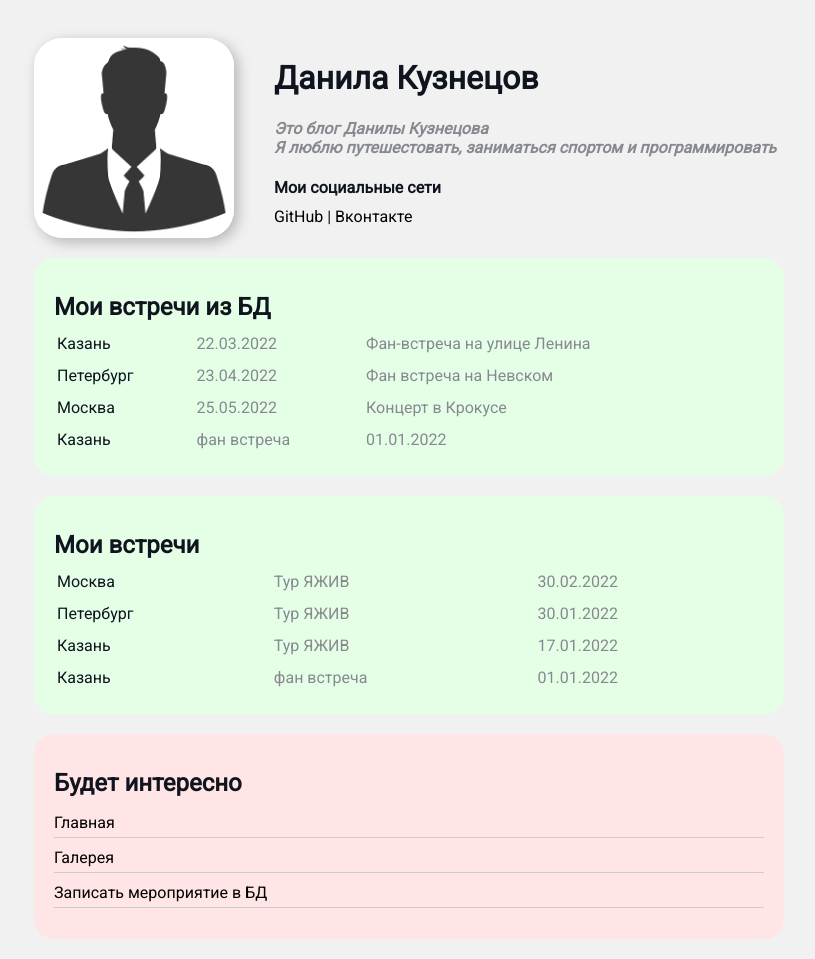
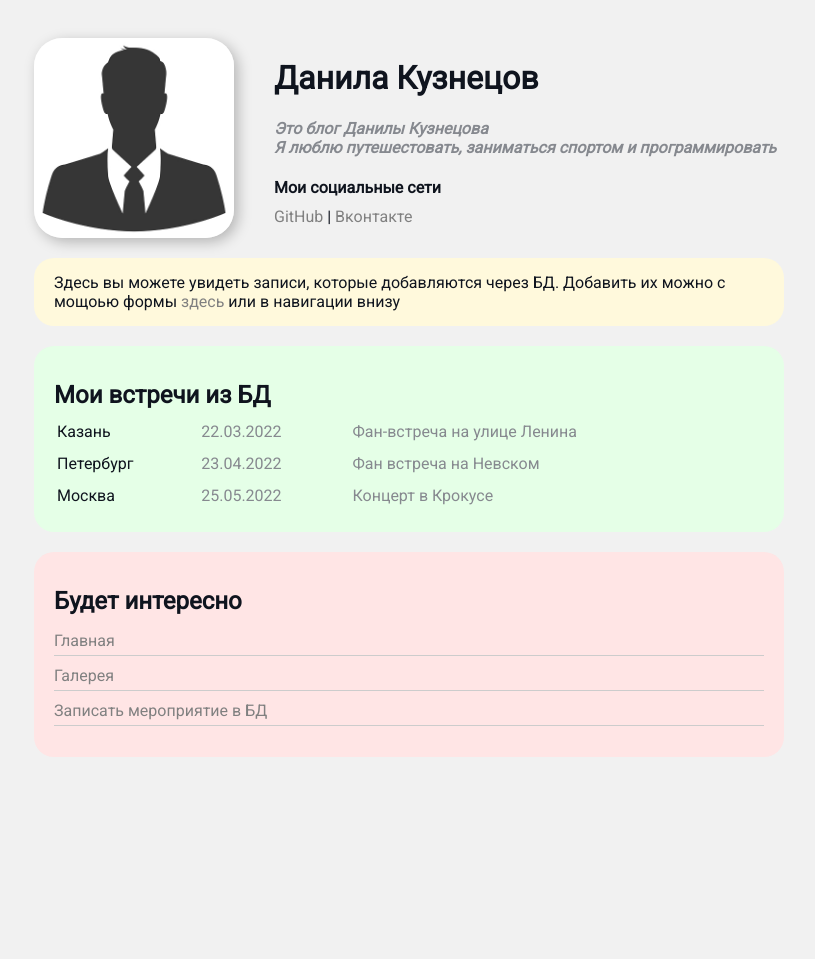
Before and after one commit to Drebedenb/djangoSite, a Django app: page /meets.html in a window 1280 px wide. Shown: the whole page, without its empty margins (231-1046 px from the left). After the commit the page ends 757 px from the top, so only its background shows below. Run offline with Django 3.2, Linux system fonts and the light colour scheme; data comes from the database, SQL or seed files in the repository; both versions use the stored data as it was after the commit.

```diff
--- a/templates/meets.html
+++ b/templates/meets.html
@@ -10,7 +10,7 @@
 <body>
 <div class="container">
     <div class="info">
-        <img src="image/avatar.jpg" alt="тут моя фотка" class="avatar"/>
+        <img src="{% static 'image/avatar.jpg' %}" alt="Данила Кузнецов фото" class="avatar"/>
 
         <div class="info-text">
             <h1>Данила Кузнецов</h1>
@@ -25,6 +25,12 @@
         </div>
     </div>
 
+    <div class="card bg-yellow">
+        Здесь вы можете увидеть записи, которые добавляются через БД. Добавить их можно с мощоью формы
+        <a href="create.html">здесь</a>
+        или в навигации внизу
+    </div>
+
     <div class="card bg-green">
         <h2>Мои встречи из БД</h2>
         <table class="table">
@@ -35,41 +41,8 @@
                 <td>{{ el.full_text }}</td>
             </tr>
             {% endfor %}
-            <tr>
-                <td>Казань</td>
-                <td>фан встреча</td>
-                <td>01.01.2022</td>
-            </tr>
         </table>
     </div>
-
-
-    <div class="card bg-green">
-        <h2>Мои встречи</h2>
-        <table class="table">
-            <tr>
-                <td>Москва</td>
-                <td>Тур ЯЖИВ</td>
-                <td>30.02.2022</td>
-            </tr>
-            <tr>
-                <td>Петербург</td>
-                <td>Тур ЯЖИВ</td>
-                <td>30.01.2022</td>
-            </tr>
-            <tr>
-                <td>Казань</td>
-                <td>Тур ЯЖИВ</td>
-                <td>17.01.2022</td>
-            </tr>
-            <tr>
-                <td>Казань</td>
-                <td>фан встреча</td>
-                <td>01.01.2022</td>
-            </tr>
-        </table>
-    </div>
-
 
     <div class="card bg-red">
         <h2>Будет интересно</h2>
--- a/todo/static/css/styles.css
+++ b/todo/static/css/styles.css
@@ -19,7 +19,7 @@ body {
 }
 
 a {
-    color: black;
+    color: grey;
     text-decoration: none;
 }
 
@@ -190,18 +190,18 @@ a:visited {
 }
 
 input {
-    border-radius: 20px;
+    border-radius: 10px;
 }
 
 input:invalid {
     background-color: #ffdddd;
-    border-radius: 20px;
+    border-radius: 10px;
 }
 
 
 input:valid {
     background-color: #ddffdd;
-    border-radius: 20px;
+    border-radius: 10px;
 }
 
 
```
Also changed, not shown: templates/album.html (+13 -14 lines), templates/create.html (+15 -6 lines), templates/index.html (+10 -5 lines), db.sqlite3, todo/static/image/avatar.jpg (renamed from templates/image/avatar.jpg), todo/static/image/picture.jpg (renamed from templates/image/picture.jpg).
